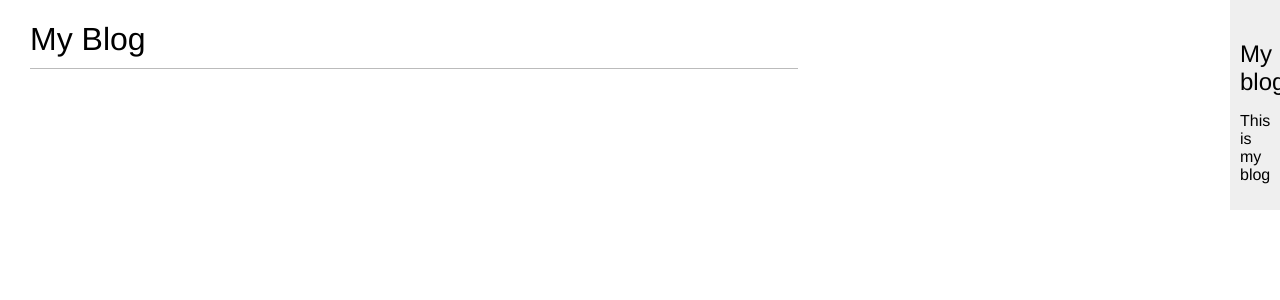
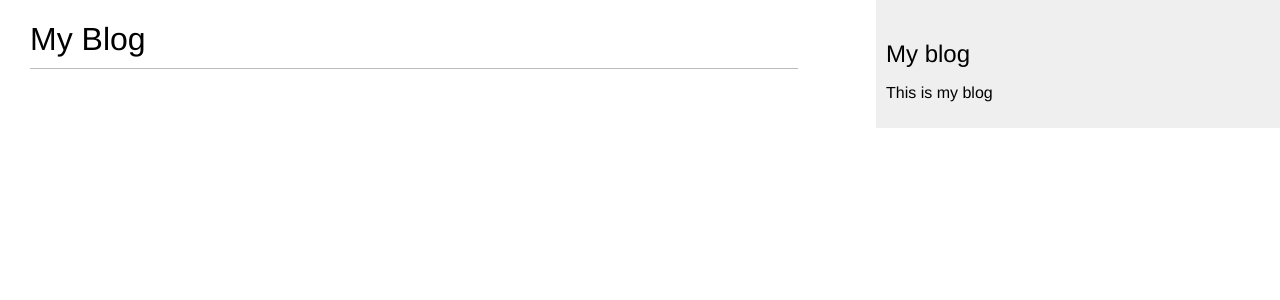
Before and after one commit to rommi-eg/django-blog, a Django app: page /blog/ in a window 1280 px wide. Shown: the top 300 px of the page. Run offline with Django 5.2, Linux system fonts and the light colour scheme; data that the repository does not hold is empty.

Commit message:
Исправлены ошибки в таблице стилей

```diff
--- a/blog/static/css/blog.css
+++ b/blog/static/css/blog.css
@@ -28,7 +28,7 @@ h2 {
 
 .sidebar {
     float: right;
-    width: 30px;
+    width: 30%;
     padding: 10px;
     background: #efefef;
     height: 100%;
```
